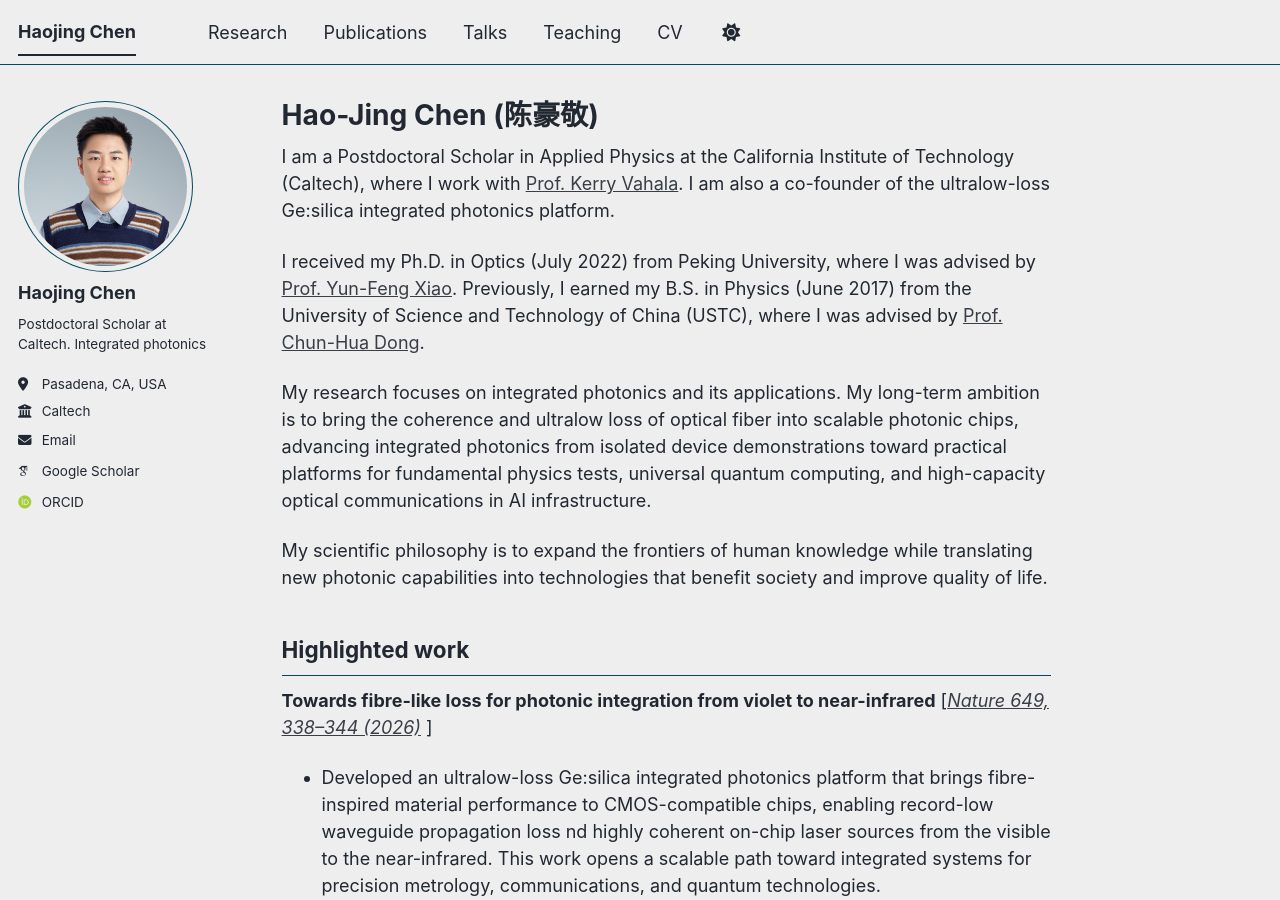
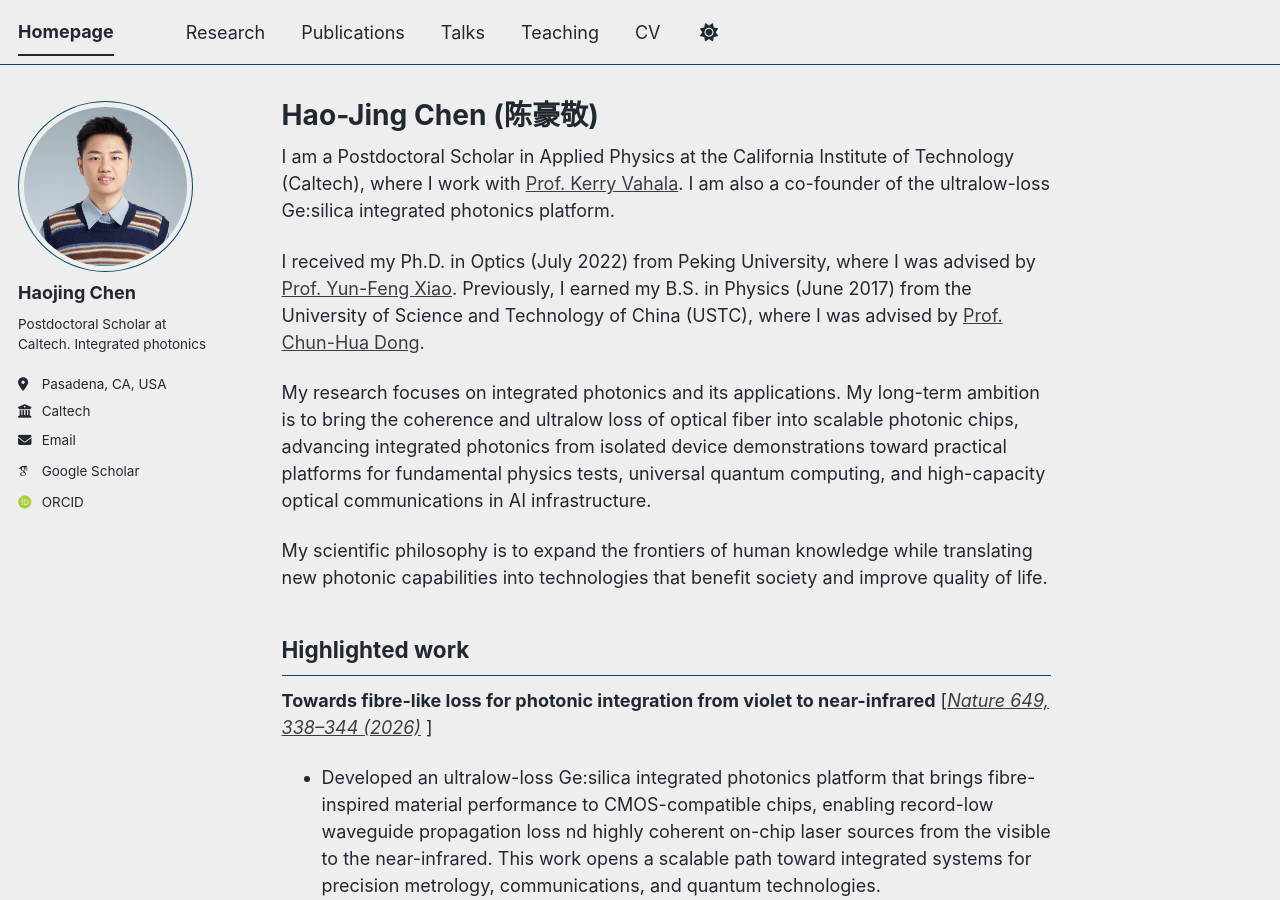
Before and after one commit to hjchen17/hjchen17.github.io, a Jekyll site: the page built from _pages/about.md, in a window 1280 px wide and 900 px high. Built offline with Jekyll 4.4.1, drawn with Linux system fonts in a browser that asks for light colours; some web fonts are replaced; a script bundle is joined from its source files by our own code; library files that are not in the unit come from our copies.

Commit message:
Update masthead.html

```diff
--- a/_includes/masthead.html
+++ b/_includes/masthead.html
@@ -6,7 +6,7 @@
         <button><span class="navicon"></span></button>
         <ul class="visible-links">
           <li class="masthead__menu-item masthead__menu-item--lg persist {% if page.url == '/' or page.url == '/index.html' %}selected{% endif %}">
-            <a href="{{ base_path }}/">{{ site.title }}</a>
+            <a href="{{ base_path }}/">Homepage</a>
           </li>
           {% for link in site.data.navigation.main %}
             {% if link.url contains 'http' %}
```
